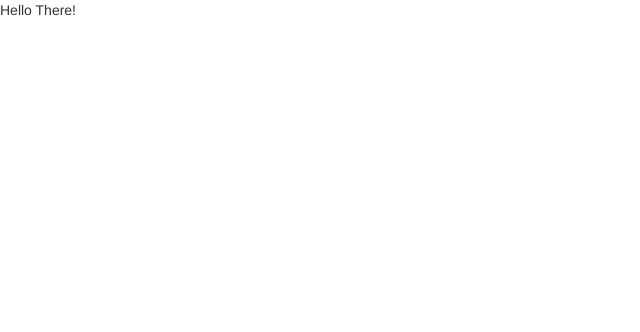
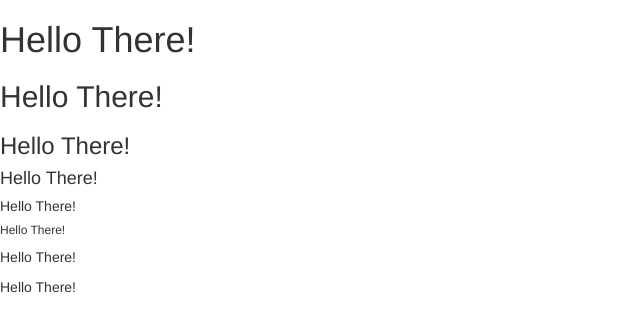
Before and after one commit to SimonSharville/Bootstrap_Boilerplate, a plain HTML site: page docs/index.html in a window 1280 px wide. Shown: the whole page, without its empty margins (0-640 px from the left). Drawn offline with nearby package versions, Linux system fonts and the light colour scheme; files that its build step writes are made by us from their sources.

Commit message:
Updated Index File

```diff
--- a/docs/index.html
+++ b/docs/index.html
@@ -18,6 +18,13 @@
     <![endif]-->
   </head>
   <body>
+    <h1>Hello There!</h1>
+    <h2>Hello There!</h2>
+    <h3>Hello There!</h3>
+    <h4>Hello There!</h4>
+    <h5>Hello There!</h5>
+    <h6>Hello There!</h6>
+    <p>Hello There!</p>
     Hello There!
   </body>
 </html>
```
Also changed, not shown: source/index.html (+7 -0 lines).
